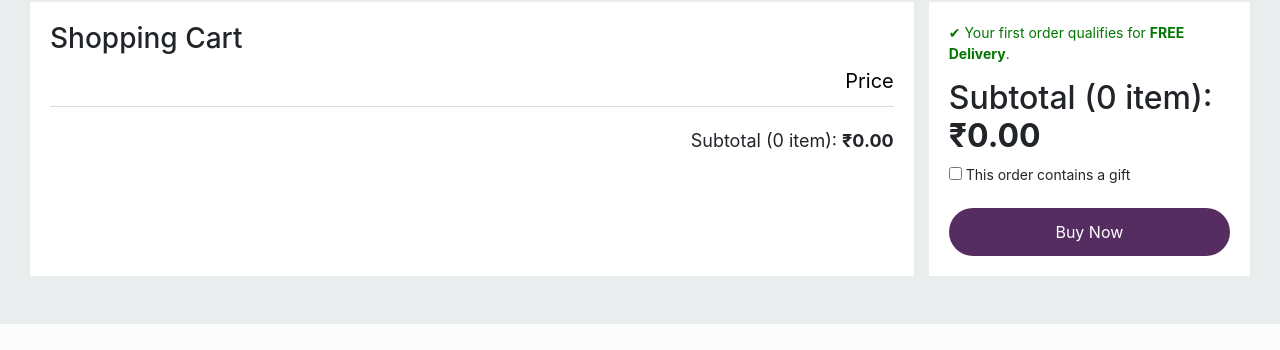
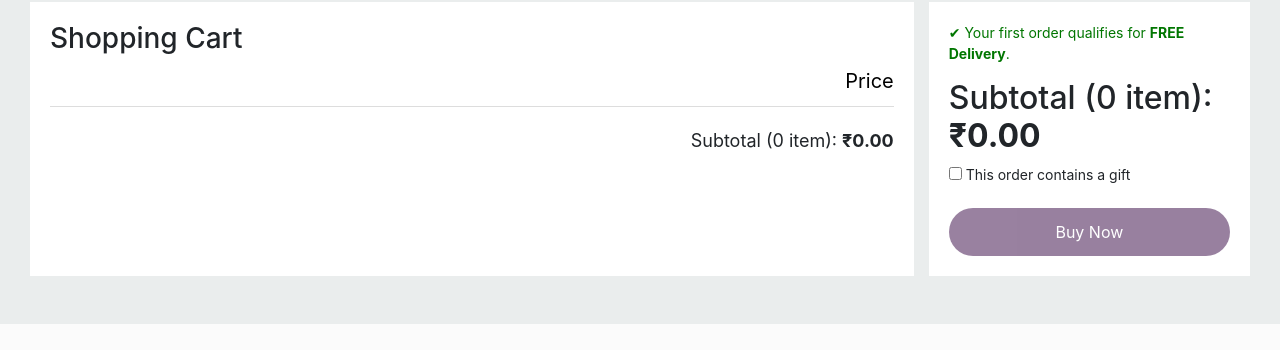
Before and after one commit to Shreyyaraut/PrashwiShuddha, a React app in the folder frontend/: page /cart in a window 1280 px wide. Shown: the part 98-448 px from the top of the page. Built offline with nearby package versions, Linux system fonts and the light colour scheme.

Commit message:
New Changes

```diff
--- a/frontend/src/index.css
+++ b/frontend/src/index.css
@@ -540,6 +540,12 @@ body {
   margin-top: 15px;
 }
 
+.cartbuy-btn:disabled {
+  opacity: 0.6;
+  cursor: not-allowed;
+}
+
+
 @media (max-width: 992px) {
   .cart-page {
     flex-direction: column;
--- a/frontend/src/landing_page/cart/Hero.js
+++ b/frontend/src/landing_page/cart/Hero.js
@@ -39,6 +39,11 @@ function Hero() {
   );
 
   const buyNowOnWhatsApp = () => {
+  if (cart.length === 0 || subtotal === 0) {
+    alert("Your cart is empty. Please add items before buying.");
+    return;
+  }
+
   const phoneNumber = "919923071433";
   let message = "Hello, I want to place an order:\n\n";
 
@@ -62,6 +67,7 @@ function Hero() {
 
   window.open(whatsappUrl, "_blank");
 };
+
 
   return (
     <div className="cart-page">
@@ -140,9 +146,14 @@ function Hero() {
           <input type="checkbox" /> This order contains a gift
         </label>
 
-        <button className="cartbuy-btn" onClick={buyNowOnWhatsApp}>
+        <button
+  className="cartbuy-btn"
+  onClick={buyNowOnWhatsApp}
+  disabled={cart.length === 0 || subtotal === 0}
+>
   Buy Now
 </button>
+
       </div>
 
       {shareItem && (
```
Lines whose indentation alone changed are shown as unchanged.
